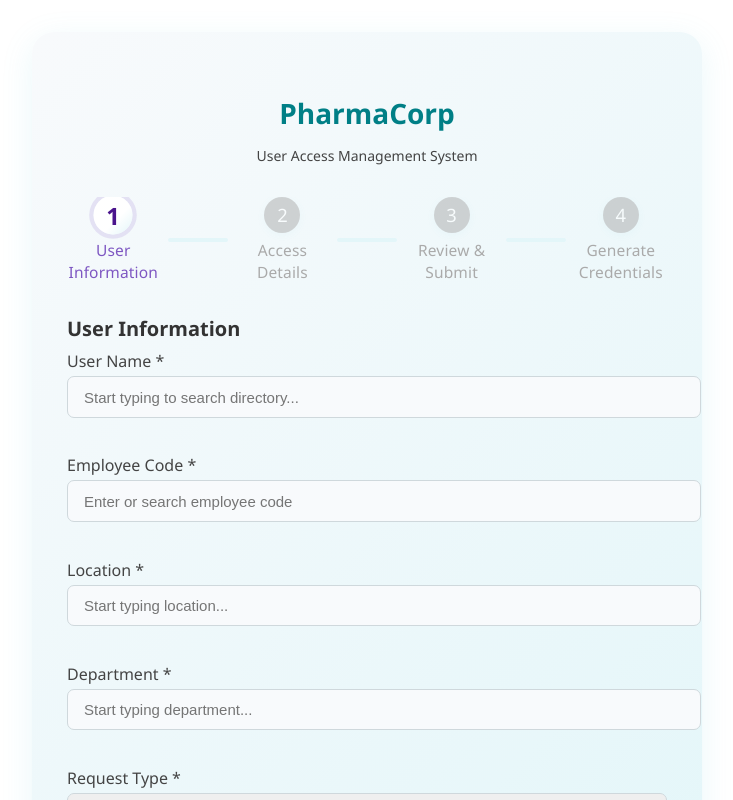
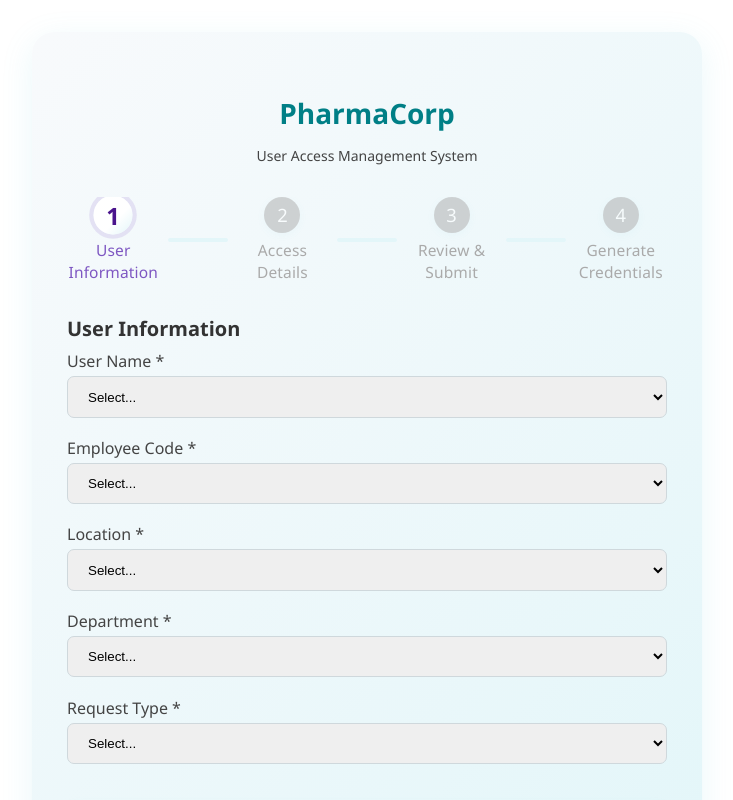
Before and after one commit to amit45555/pharmacorp-app, a React (Create React App) app: page / in a window 1280 px wide. Shown: the top 800 px of the page, without its empty margins (273-1006 px from the left). Built offline with nearby package versions, Linux system fonts and the light colour scheme.

Commit message:
all array fixed for user information

```diff
--- a/src/pages/UserInformation/UserInformation.tsx
+++ b/src/pages/UserInformation/UserInformation.tsx
@@ -21,7 +21,51 @@ const UserInformation: React.FC = () => {
     navigate("/access-details");
   };
 
-  const stepConfig = formSteps[0];
+  // For demo: inject hardcoded options for all fields to simulate DB/API
+  const stepConfig = {
+    ...formSteps[0],
+    fields: formSteps[0].fields.map((field) => {
+      if (field.name === "userName") {
+        return {
+          ...field,
+          type: "select" as const,
+          options: [
+            "Amit Kumar",
+            "Priya Sharma",
+            "Rahul Singh",
+            "Neha Patel",
+            "Vikas Gupta",
+          ],
+          required: true,
+        };
+      }
+      if (field.name === "employeeCode") {
+        return {
+          ...field,
+          type: "select" as const,
+          options: ["EMP001", "EMP002", "EMP003", "EMP004", "EMP005"],
+          required: true,
+        };
+      }
+      if (field.name === "department") {
+        return {
+          ...field,
+          type: "select" as const,
+          options: ["IT", "HR", "Finance", "Operations", "Sales"],
+          required: true,
+        };
+      }
+      if (field.name === "location") {
+        return {
+          ...field,
+          type: "select" as const,
+          options: ["Mumbai", "Delhi", "Bangalore", "Hyderabad", "Chennai"],
+          required: true,
+        };
+      }
+      return { ...field, required: true };
+    }),
+  };
 
   return (
     <div className={styles.container}>
```
